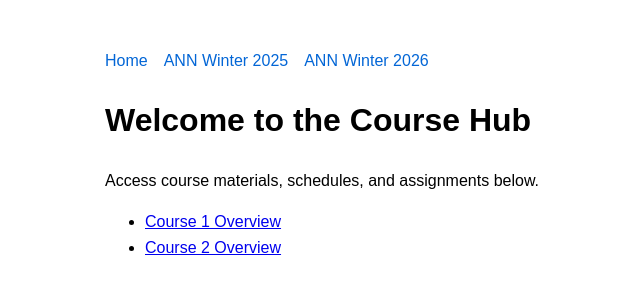
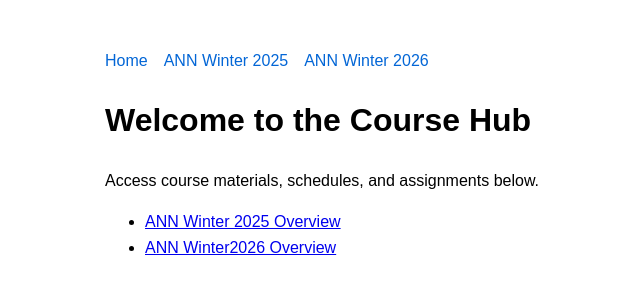
Before and after one commit to mrrahman1517/css485-ann-uwb-sp2025, a Jekyll site: the page built from index.md, in a window 1280 px wide. Shown: the top 300 px of the page, without its empty margins (135-775 px from the left). Built offline with Jekyll 4.4.1, drawn with Linux system fonts in a browser that asks for light colours.

Commit message:
Update index.md

```diff
--- a/index.md
+++ b/index.md
@@ -7,5 +7,5 @@ title: Home
 
 Access course materials, schedules, and assignments below.
 
-- [Course 1 Overview](course1/)
-- [Course 2 Overview](course2/)
+- [ANN Winter 2025 Overview](winter2025/)
+- [ANN Winter2026 Overview](winter2026/)
```
